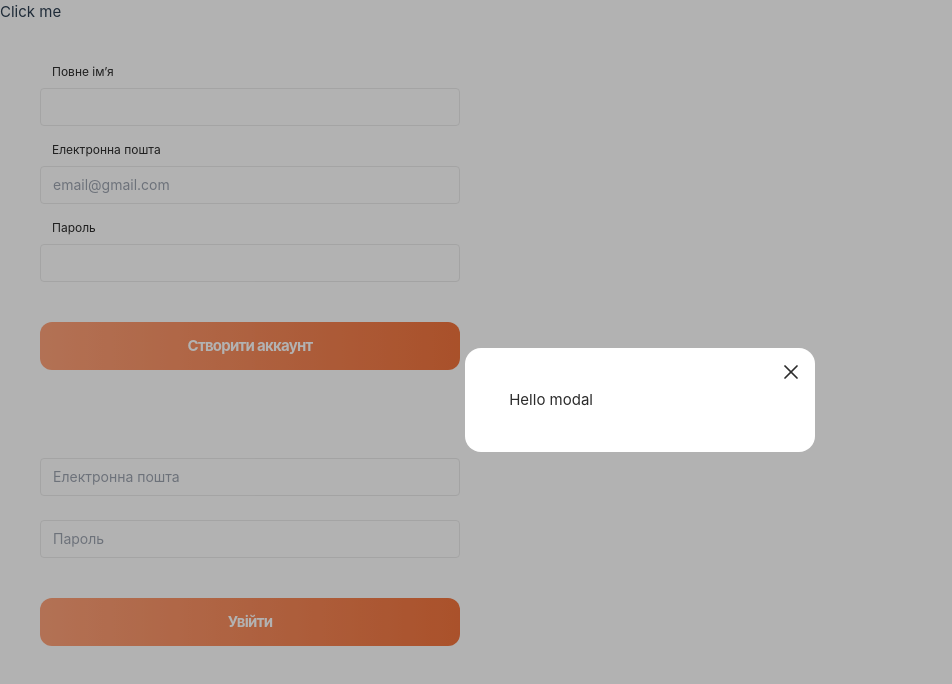
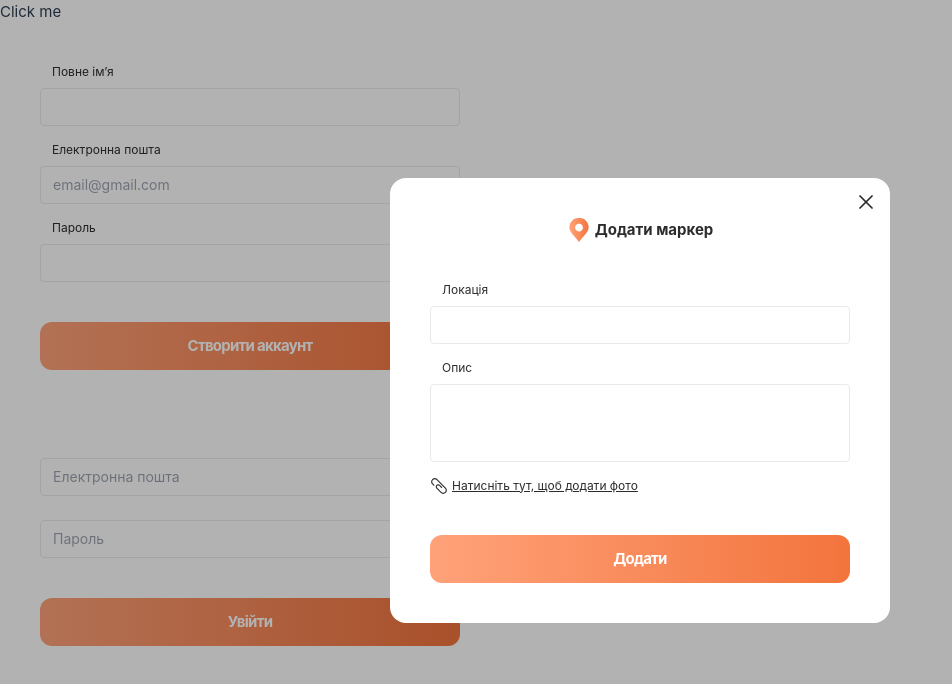
Before and after one commit to direct66612/it-traveller, a Vue app: page / in a window 1280 px wide. Shown: the top 684 px of the page, without its empty margins (0-952 px from the left). Built offline with nearby package versions, Linux system fonts and the light colour scheme.

Commit message:
completed createNewPlaceModal ,add icon

```diff
--- a/src/App.vue
+++ b/src/App.vue
@@ -2,7 +2,7 @@
 import { ref } from "vue";
 import LoginForm from "./components/Auth/LoginForm/LoginForm.vue";
 import RegistrationForm from "./components/Auth/RegistrationForm/RegistrationForm.vue";
-import IModal from "./components/IModal/IModal.vue";
+import CreateNewPlaceModal from "./components/CreateNewPlaceModal/CreateNewPlaceModal.vue";
 
 const isOpen = ref(true);
 
@@ -19,5 +19,9 @@
   <button @click="openModal">Click me</button>
   <RegistrationForm @submit="console.log" />
   <LoginForm @submit="console.log" />
-  <IModal v-if="isOpen" @close="closeModal"> Hello modal </IModal>
+  <CreateNewPlaceModal
+    :is-open="isOpen"
+    @close="closeModal"
+    @submit="console.log"
+  />
 </template>
--- /dev/null
+++ b/src/components/CreateNewPlaceModal/CreateNewPlaceModal.vue
@@ -0,0 +1,55 @@
+<script setup>
+import { reactive, computed } from "vue";
+import IButton from "../IButton.vue";
+import IInput from "../IInput/IInput.vue";
+import IModal from "../IModal/IModal.vue";
+import InputImage from "../InputImage/InputImage.vue";
+import MarkerIcon from "../icons/MarkerIcon.vue";
+const props = defineProps({
+  isOpen: {
+    default: false,
+    type: Boolean,
+  },
+});
+const emit = defineEmits(["close", "submit"]);
+const formData = reactive({
+  title: "",
+  description: "",
+  img: "",
+});
+const uploadText = computed(() => {
+  return formData.img
+    ? "Натисніть тут, щоб змінити фото"
+    : "Натисніть тут, щоб додати фото";
+});
+const handleUpload = (url) => {
+  formData.img = url;
+};
+</script>
+
+<template>
+  <IModal v-if="props.isOpen" @close="emit('close')">
+    <form @submit.prevent="emit('submit', formData)" class="min-w-[420px]">
+      <div class="flex gap-1 justify-center font-bold text-center mb-10">
+        <MarkerIcon /> Додати маркер
+      </div>
+      <IInput label="Локація" class="mb-4" v-model="formData.title" />
+      <IInput
+        label="Опис"
+        type="textarea"
+        class="mb-2"
+        v-model="formData.description"
+      />
+      <div class="flex gap-2 items-center mb-10">
+        <img
+          v-if="formData.img"
+          :src="formData.img"
+          alt="avatar"
+          class="w-8 h-8 object-cover"
+        />
+        <InputImage @uploaded="handleUpload">{{ uploadText }}</InputImage>
+      </div>
+      <IButton class="w-full" variant="gradient">Додати</IButton>
+    </form>
+  </IModal>
+</template>
--- a/src/components/IModal/IModal.vue
+++ b/src/components/IModal/IModal.vue
@@ -23,12 +23,10 @@
       <div
         class="relative bg-white min-w-[350px] m-auto text-black rounded-2xl p-10"
       >
-        <button>
-          <CrossIcon
-            class="absolute right-3 top-3 w-6 h-6"
-            @click="emit('close')"
-          />
+        <button class="absolute right-3 top-3">
+          <CrossIcon class="w-6 h-6" @click="emit('close')" />
         </button>
+
         <slot></slot>
       </div>
     </div>
--- /dev/null
+++ b/src/components/InputImage/InputImage.vue
@@ -0,0 +1,41 @@
+<script setup>
+import { ref } from "vue";
+import UploadIcon from "./UploadIcon.vue";
+
+const emit = defineEmits(["uploaded"]);
+
+const errorMessage = ref("");
+
+const handleUploadImg = (event) => {
+  const file = event.target.files[0];
+  if (file.size > 3 * 1024 * 1024) {
+    errorMessage.value = "Завеликий файл";
+    return;
+  }
+
+  const fileReader = new FileReader();
+  fileReader.readAsDataURL(file);
+  fileReader.onload = () => {
+    errorMessage.value = "";
+    emit("uploaded", fileReader.result);
+  };
+};
+</script>
+
+<template>
+  <div>
+    <label class="cursor-pointer hover:text-primary">
+      <input
+        type="file"
+        accept="image/*"
+        class="hidden"
+        @change="handleUploadImg"
+      />
+      <span class="flex gap-1 items-center">
+        <UploadIcon />
+        <span class="underline text-xs"><slot></slot></span>
+      </span>
+    </label>
+    <div v-if="errorMessage" class="text-red-500">{{ errorMessage }}</div>
+  </div>
+</template>
--- /dev/null
+++ b/src/components/InputImage/UploadIcon.vue
@@ -0,0 +1,13 @@
+<template>
+  <svg
+    xmlns="http://www.w3.org/2000/svg"
+    width="18"
+    height="18"
+    viewBox="0 0 18 18"
+  >
+    <path
+      d="M15.8061 10.6312L7.36856 2.19373C5.96231 0.731231 3.65605 0.731231 2.19355 2.13748C0.731055 3.54373 0.731055 5.90623 2.19355 7.31248L2.2498 7.36873L3.8248 8.99998L4.6123 8.21248L2.98105 6.58123C2.0248 5.62498 2.0248 3.99373 2.98105 3.03748C3.9373 2.08123 5.56855 2.02498 6.5248 2.98123L6.58105 3.03748L14.9623 11.4187C15.9748 12.375 15.9748 14.0062 15.0186 14.9625C14.0623 15.975 12.4311 15.975 11.4748 15.0187L11.4186 14.9625L7.25605 10.8C6.69355 10.2375 6.7498 9.33748 7.25605 8.83123C7.52572 8.58696 7.87658 8.45167 8.24043 8.45167C8.60428 8.45167 8.95514 8.58696 9.2248 8.83123L11.5311 11.1375L12.3186 10.35L9.95605 7.98748C9.71659 7.76102 9.43467 7.58419 9.12654 7.4672C8.81841 7.3502 8.49018 7.29535 8.16075 7.30581C7.83133 7.31627 7.50723 7.39182 7.20715 7.52813C6.90706 7.66443 6.63692 7.85878 6.4123 8.09998C5.5123 9.05623 5.5123 10.575 6.4123 11.5875L10.6311 15.8062C12.0373 17.2687 14.3436 17.2687 15.8061 15.8625C17.2686 14.4562 17.2686 12.0937 15.8061 10.6312C15.8061 10.6875 15.8061 10.6312 15.8061 10.6312Z"
+      fill="currentColor"
+    />
+  </svg>
+</template>
--- /dev/null
+++ b/src/components/icons/MarkerIcon.vue
@@ -0,0 +1,32 @@
+<template>
+  <svg
+    xmlns="http://www.w3.org/2000/svg"
+    width="24"
+    height="24"
+    viewBox="0 0 24 24"
+    fill="none"
+  >
+    <g clip-path="url(#clip0_17_757)">
+      <path
+        d="M12.0002 -5.11874e-05C10.7236 -0.0599241 9.44863 0.147406 8.25679 0.608668C7.06496 1.06993 5.98256 1.77496 5.0789 2.67863C4.17523 3.5823 3.4702 4.66469 3.00894 5.85652C2.54767 7.04836 2.34034 8.32337 2.40022 9.59995C2.40022 12.6239 4.80022 15.5999 6.00022 16.7999C7.20022 17.9999 12.0002 23.9999 12.0002 23.9999C12.0002 23.9999 16.8002 17.9999 18.0002 16.7999C19.2002 15.5999 21.6002 12.6239 21.6002 9.59995C21.6601 8.32337 21.4528 7.04836 20.9915 5.85652C20.5302 4.66469 19.8252 3.5823 18.9215 2.67863C18.0179 1.77496 16.9355 1.06993 15.7436 0.608668C14.5518 0.147406 13.2768 -0.0599241 12.0002 -5.11874e-05ZM12.0002 13.4999C11.2289 13.4999 10.4748 13.2712 9.83349 12.8427C9.19214 12.4141 8.69227 11.805 8.39709 11.0924C8.10191 10.3798 8.02467 9.59562 8.17515 8.8391C8.32564 8.08257 8.69708 7.38766 9.2425 6.84223C9.78793 6.29681 10.4828 5.92537 11.2394 5.77489C11.9959 5.6244 12.7801 5.70164 13.4927 5.99682C14.2053 6.292 14.8144 6.79187 15.2429 7.43322C15.6715 8.07458 15.9002 8.8286 15.9002 9.59995C15.9002 10.1121 15.7993 10.6192 15.6033 11.0924C15.4074 11.5656 15.1201 11.9955 14.7579 12.3577C14.3958 12.7198 13.9659 13.0071 13.4927 13.2031C13.0195 13.3991 12.5124 13.4999 12.0002 13.4999Z"
+        fill="url(#paint0_linear_17_757)"
+      />
+    </g>
+    <defs>
+      <linearGradient
+        id="paint0_linear_17_757"
+        x1="2.39014"
+        y1="10.3942"
+        x2="21.6104"
+        y2="10.4008"
+        gradientUnits="userSpaceOnUse"
+      >
+        <stop stop-color="#FFA279" />
+        <stop offset="1" stop-color="#F3743D" />
+      </linearGradient>
+      <clipPath id="clip0_17_757">
+        <rect width="24" height="24" fill="white" />
+      </clipPath>
+    </defs>
+  </svg>
+</template>
```
